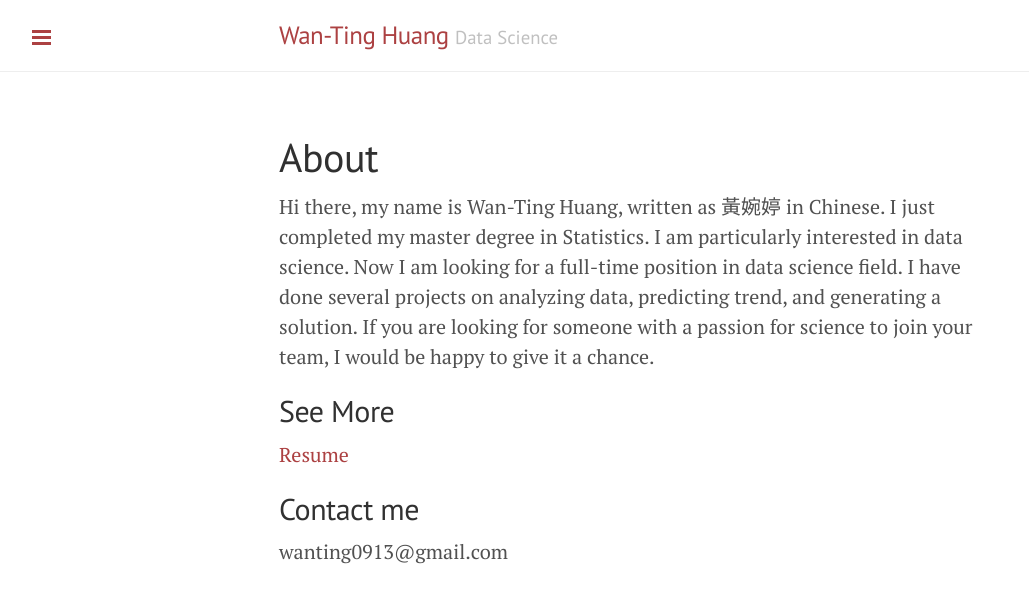
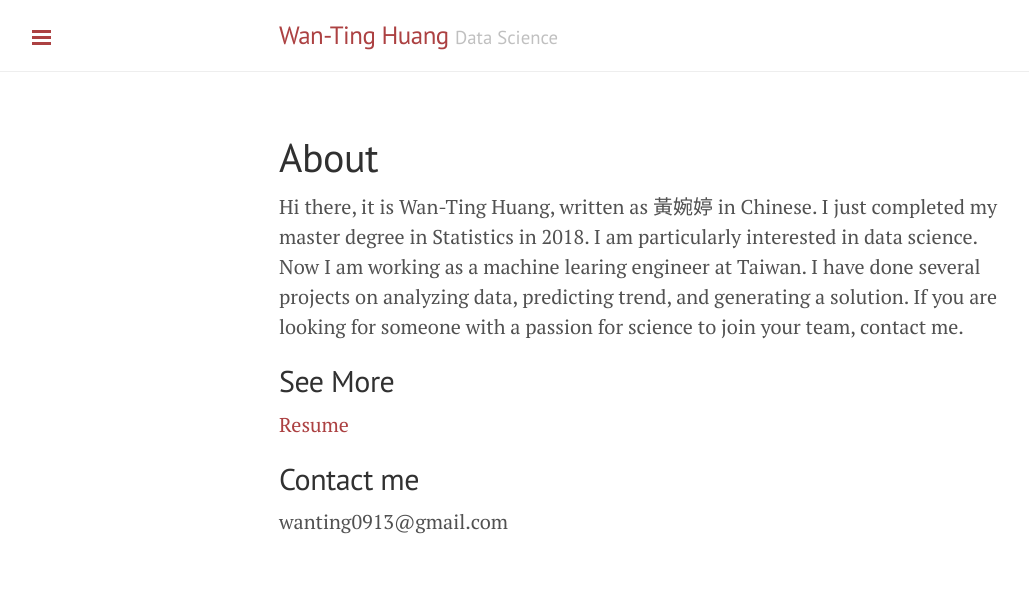
Before and after one commit to wantinghuang/wantinghuang.github.io, a Jekyll site: the page built from about.md, in a window 1280 px wide. Shown: the top 603 px of the page, without its empty margins (1-1030 px from the left). Built offline with Jekyll 4.4.1, drawn with Linux system fonts in a browser that asks for light colours.

Commit message:
Update about.md

```diff
--- a/about.md
+++ b/about.md
@@ -3,8 +3,8 @@ layout: page
 title: About
 ---
 
-Hi there, my name is Wan-Ting Huang, written as 黃婉婷 in Chinese.
-I just completed my master degree in Statistics. I am particularly interested in data science. Now I am looking for a full-time position in data science field. I have done several projects on analyzing data, predicting trend, and generating a solution. If you are looking for someone with a passion for science to join your team, I would be happy to give it a chance.
+Hi there, it is Wan-Ting Huang, written as 黃婉婷 in Chinese.
+I just completed my master degree in Statistics in 2018. I am particularly interested in data science. Now I am working as a machine learing engineer at Taiwan. I have done several projects on analyzing data, predicting trend, and generating a solution. If you are looking for someone with a passion for science to join your team, contact me.
 
 ## See More
 
```
